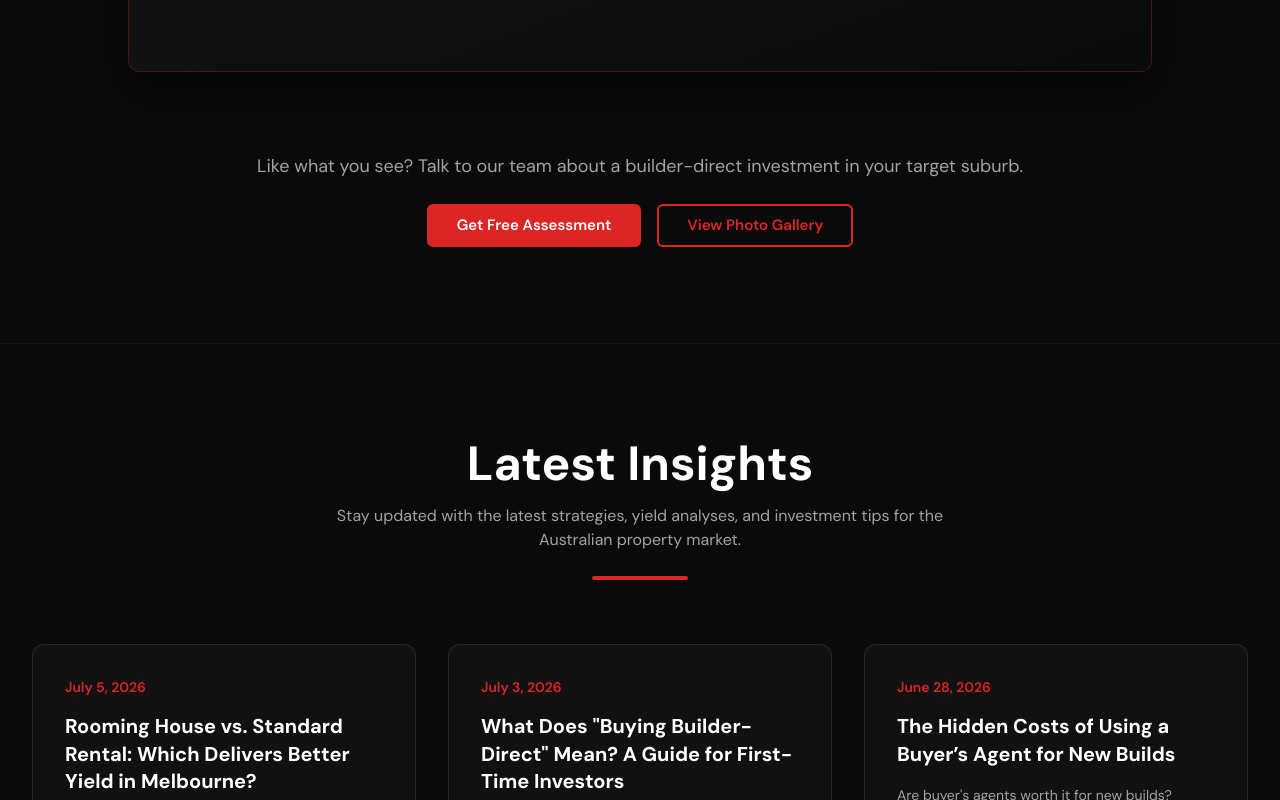
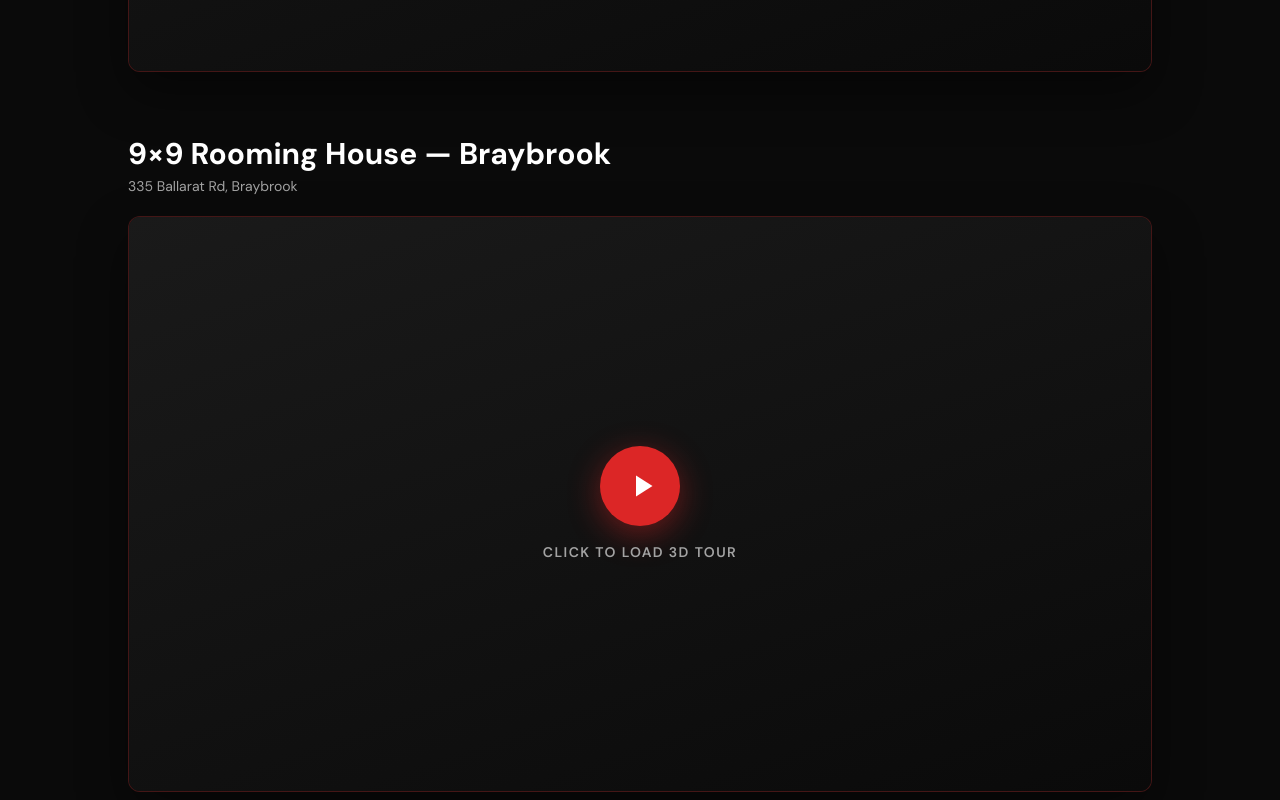
Before and after one commit to BBDGITH/buy-builder-direct-patrik, a Next.js app: page /virtual-display-homes in a window 1280 px wide. Shown: the part 3060-3860 px from the top of the page. Built offline with nearby package versions, Linux system fonts and the light colour scheme; no server answers.

Commit message:
Update page.tsx

```diff
--- a/src/app/virtual-display-homes/page.tsx
+++ b/src/app/virtual-display-homes/page.tsx
@@ -29,6 +29,11 @@ const tours = [
     title: "9×9 Rooming House — Deer Park",
     subtitle: "43 Doherty St, Deer Park VIC · Rooming House",
     matterportId: "VUdiBcXhHQq",
+  },
+  {
+    title: "9×9 Rooming House — Braybrook",
+    subtitle: "335 Ballarat Rd, Braybrook",
+    matterportId: "ia2rtwrWA8G",
   },
 ];
 
```
